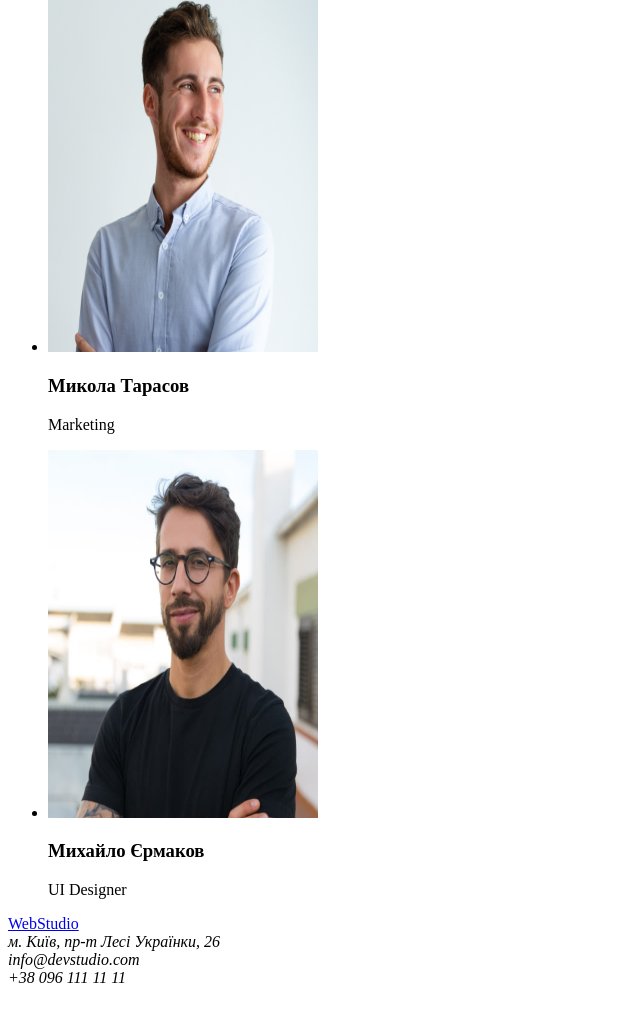
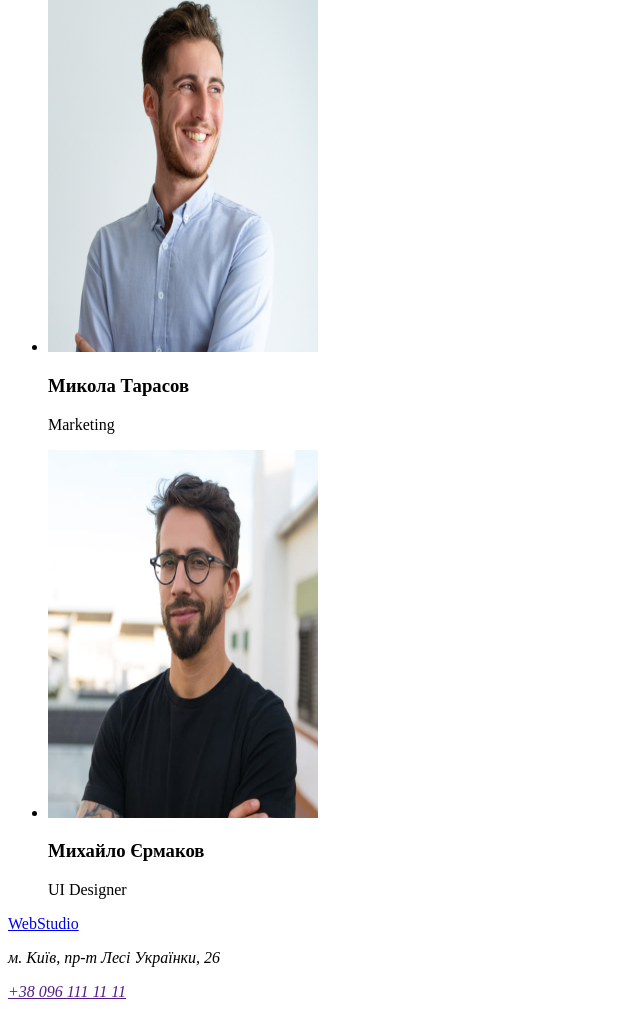
Before and after one commit to MariiaKorol/goiti-markup-hw-01, a plain HTML site: page index.html in a window 1280 px wide. Shown: the part 2565-3574 px from the top of the page, without its empty margins (0-640 px from the left). Drawn offline with Linux system fonts and the light colour scheme.

Commit message:
зміни у футері

```diff
--- a/index.html
+++ b/index.html
@@ -119,9 +119,11 @@
         <a href="/index.html">
             WebStudio
         </a>
-        <address>м. Київ, пр-т Лесі Українки, 26</address>
-        <address>info@devstudio.com</address>
-        <address>+38 096 111 11 11</address>
+        <address>
+            <p>м. Київ, пр-т Лесі Українки, 26</p>
+            <a href="info@devstudio.com"></a>
+            <a href="">+38 096 111 11 11</a>
+        </address>
     </footer>
 </body>
 </html>
```
